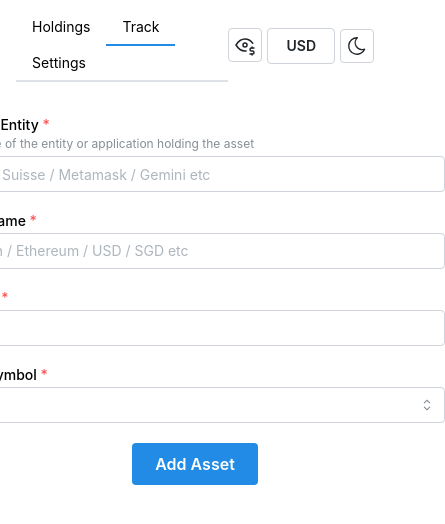
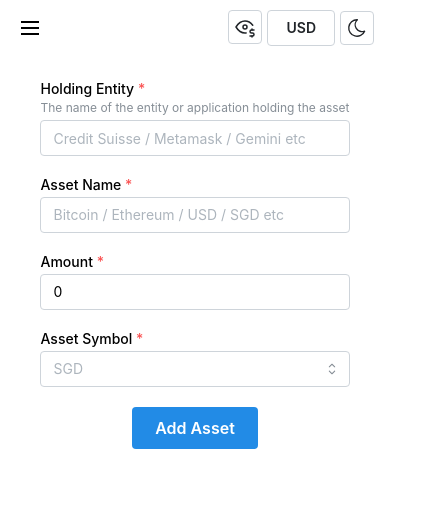
Before and after one commit to weiyuan95/moneytracker, a Next.js app in the folder website/: page /track in a window 390 px wide. Shown: the top 524 px of the page, 445 px wide, since content can reach past the window. Built offline with nearby package versions, Linux system fonts and the light colour scheme.

Commit message:
fix: Mobile-friendly fixes

```diff
--- a/website/app/AppHeader.module.css
+++ b/website/app/AppHeader.module.css
@@ -20,13 +20,4 @@
   color: light-dark(var(--mantine-color-gray-7), var(--mantine-color-dark-0));
   font-size: var(--mantine-font-size-sm);
   font-weight: 500;
-
-  @mixin hover {
-    background-color: light-dark(var(--mantine-color-gray-0), var(--mantine-color-dark-6));
-  }
-
-  [data-mantine-color-scheme] &[data-active] {
-    background-color: var(--mantine-color-blue-filled);
-    color: var(--mantine-color-white);
-  }
 }
--- a/website/app/AppHeader.tsx
+++ b/website/app/AppHeader.tsx
@@ -1,11 +1,12 @@
 'use client';
-import { Container, Flex, Tabs } from '@mantine/core';
+import { Burger, Container, Drawer, Flex, Tabs } from '@mantine/core';
 import { usePathname, useRouter } from 'next/navigation';
 
 import classes from './AppHeader.module.css';
 import { CurrencyToggle } from './CurrencyToggle';
 import { PrivacyToggle } from './PrivacyToggle';
 import { SchemeToggle } from './SchemeToggle';
+import { useDisclosure } from '@mantine/hooks';
 
 const links = [
   { link: '/', label: 'Holdings' },
@@ -16,13 +17,16 @@ const links = [
 export function AppHeader() {
   const router = useRouter();
   const pathName = usePathname();
+  const [opened, { toggle }] = useDisclosure(false);
 
   return (
     <header className={classes.header}>
       {/* sm-sized, consistent with the pages of the app */}
       <Container size="sm" className={classes.inner}>
+        <Burger opened={opened} onClick={toggle} hiddenFrom="sm" size="sm" />
+
         {/* using the pathname here might be fragile, need to make sure that it matches the `link` in links */}
-        <Tabs value={pathName} onChange={(value) => router.push(`${value}`)}>
+        <Tabs visibleFrom="sm" value={pathName} onChange={(value) => router.push(`${value}`)}>
           <Tabs.List>
             {links.map((link) => (
               <Tabs.Tab key={link.link} value={link.link}>
@@ -37,6 +41,17 @@ export function AppHeader() {
           <CurrencyToggle />
           <SchemeToggle />
         </Flex>
+
+        <Drawer opened={opened} onClose={toggle} title="Menu">
+          {links.map((link) => (
+            <div key={link.label}>
+              <a href={link.link} className={classes.link}>
+                {link.label}
+              </a>
+              <br />
+            </div>
+          ))}
+        </Drawer>
       </Container>
     </header>
   );
--- a/website/app/track/TrackForm.tsx
+++ b/website/app/track/TrackForm.tsx
@@ -47,7 +47,7 @@ export function TrackForm({ holdingEntity, assetAmount, assetName, assetSymbol,
   return (
     // miw -> min width
     // documented here: https://mantine.dev/styles/style-props/
-    <Box miw={500} pos="relative">
+    <Box miw={{ sm: 400, md: 500 }} pos="relative">
       <LoadingOverlay visible={formIsSubmitting} zIndex={1000} />
       <form
         onSubmit={form.onSubmit(async (values) => {
```
